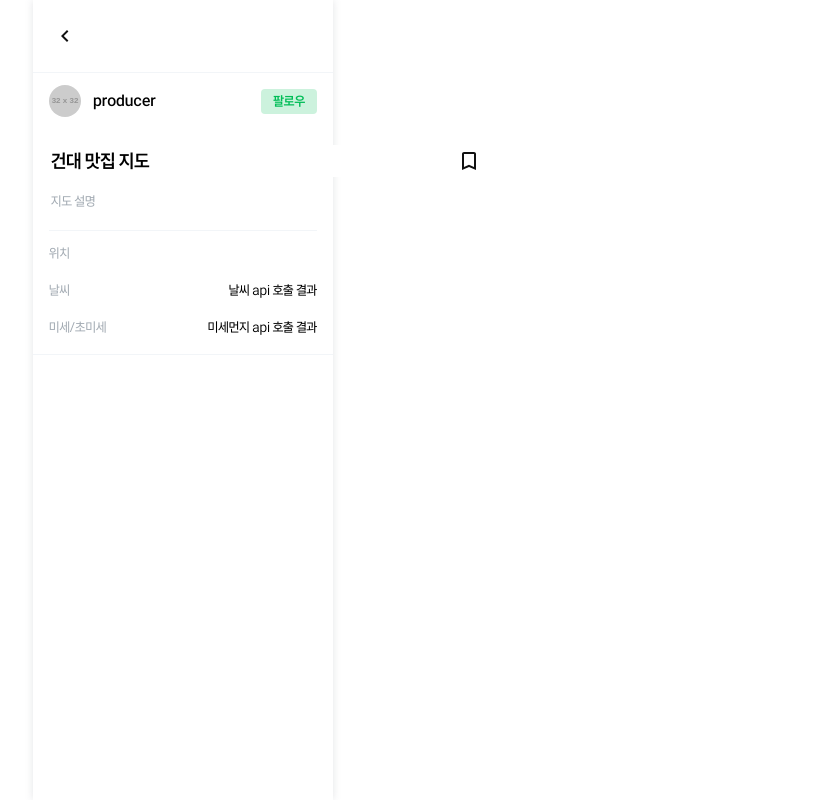
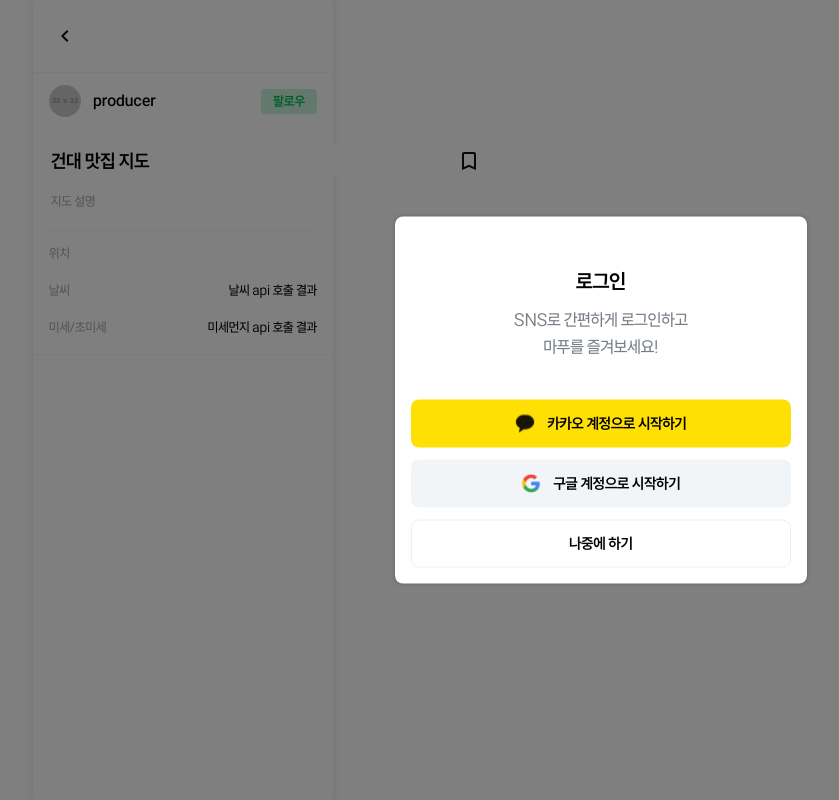
Before and after one commit to KUIT-MAPU/MAPU-Frontend, a React (Create React App) app: page /map/1 in a window 1280 px wide. Shown: the whole page, without its empty margins (39-878 px from the left). Built offline with nearby package versions, Linux system fonts and the light colour scheme; no server answers.

Commit message:
feat(Map): 지도 권한 여부에 따른 로직 구현
publish한 지도의 경우, 권한이 어떻게 설정되는지 확인 후 수정 필요

```diff
--- /dev/null
+++ b/src/pages/Map/Map.module.scss
@@ -0,0 +1,7 @@
+.authContainer {
+  position: absolute;
+  z-index: 1100;
+  top: 50%;
+  left: 50%;
+  transform: translate(-50%, -50%);
+}
--- a/src/pages/Map/Map.tsx
+++ b/src/pages/Map/Map.tsx
@@ -1,14 +1,35 @@
-import { useEffect } from 'react';
-import { useParams } from 'react-router-dom';
+import { useEffect, useState } from 'react';
+import { useLocation, useNavigate, useParams } from 'react-router-dom';
+import styles from './Map.module.scss';
+import dimmedStyles from '../../components/timeLine/Dimmed.module.scss';
 import MapInfoPanel from '../../components/map/MapInfoPanel/MapInfoPanel';
+import useMapInfoStore from '../../stores/mapInfoStore';
+import useRegisterStore from '../../stores/registerStore';
+import { RegisterStatus } from '../../types/RegisterStatus';
+import AuthContainer from '../../components/login/AuthContainer';
 
 const Map = () => {
+  const navigate = useNavigate();
+  const pathname = useLocation().pathname;
   const { mapName } = useParams();
+  const { isPublished, isMine, amIEditor } = useMapInfoStore();
+  const { registerStatus, setLoginNeeded } = useRegisterStore();
+  const [dimmed, setDimmed] = useState<boolean>(false);
 
   //TODO: 권한 판단
-  //1. 로그인 여부
-  //2. 지도 제작자 여부
-  //3. 편집자 여부
+  //[공유 링크, 일반 링크]
+  //1. 지도의 publish 여부
+  //1.1 pulish -> 지도 뷰어 표시 //확인 후 수정
+  //1.2 publish X -> 1.2.1
+  //1.2.1 로그인 여부
+  //1.2.1.1 로그인 O -> 1.2.2
+  //1.2.1.2 로그인 X -> 로그인 모달
+  //1.2.2 지도 제작자 여부
+  //1.2.2.1 지도 제작자 O -> 지도 에디터 표시
+  //1.2.2.2 지도 제작자 X -> 1.2.3
+  //1.2.3 편집자 여부
+  //1.2.3.1 편집자 O -> 지도 데이터 표시(지도 제작자 프로필, 북마크 포함)
+  //1.2.3.2 편집자 X -> 지도 뷰어 표시
 
   //TODO: 지도 정보 api 호출 -> react query의 캐시로 데이터 관리
 
@@ -19,11 +40,35 @@ const Map = () => {
     titleElement.innerHTML = `${mapName!.replaceAll('-', ' ')} | MAPU`;
   }, [mapName]);
 
-  return (
-    <>
-      <MapInfoPanel />
-    </>
-  );
+  useEffect(() => {
+    if (!isPublished) {
+      if (registerStatus !== RegisterStatus.LOG_IN) {
+        setLoginNeeded(true);
+        setDimmed(true);
+      } else {
+        setDimmed(false);
+      }
+    }
+  }, [isPublished, registerStatus]);
+
+  const handleClose = () => {
+    setLoginNeeded(false);
+    const prevUrl = pathname.split('?')[0];
+    navigate(prevUrl);
+  };
+
+  if (isMine || (!isMine && amIEditor))
+    //지도 에디터
+    return (
+      <>
+        {dimmed && (
+          <div className={dimmedStyles.background} onClick={handleClose} />
+        )}
+        {dimmed && <AuthContainer className={styles.authContainer} />}
+        <MapInfoPanel />
+      </>
+    );
+  return <>지도 뷰어</>;
 };
 
 export default Map;
```
